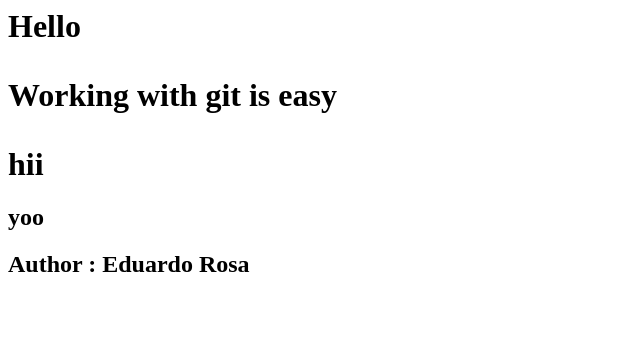
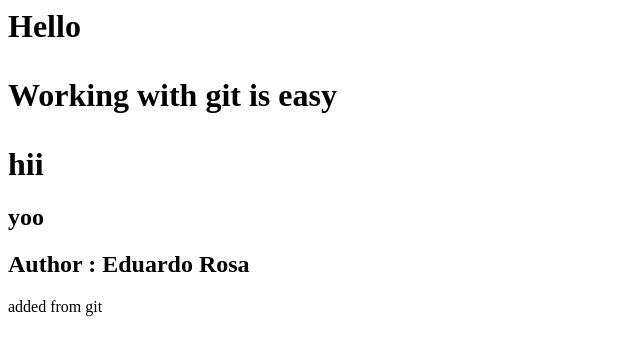
Before and after one commit to KriyanshuSaraswat/GitGithubMasterclass, a plain HTML site: page index.html in a window 1280 px wide. Shown: the whole page, without its empty margins (0-640 px from the left). Drawn offline with Linux system fonts and the light colour scheme.

Commit message:
update index.html
added from git

```diff
--- a/index.html
+++ b/index.html
@@ -8,3 +8,9 @@
 <h1>hii</h1>
 <h2>yoo</h2>
 <h2> Author : Eduardo Rosa </h2>
+
+	<div>
+
+	<p> added from git </p>
+
+</div>
```
